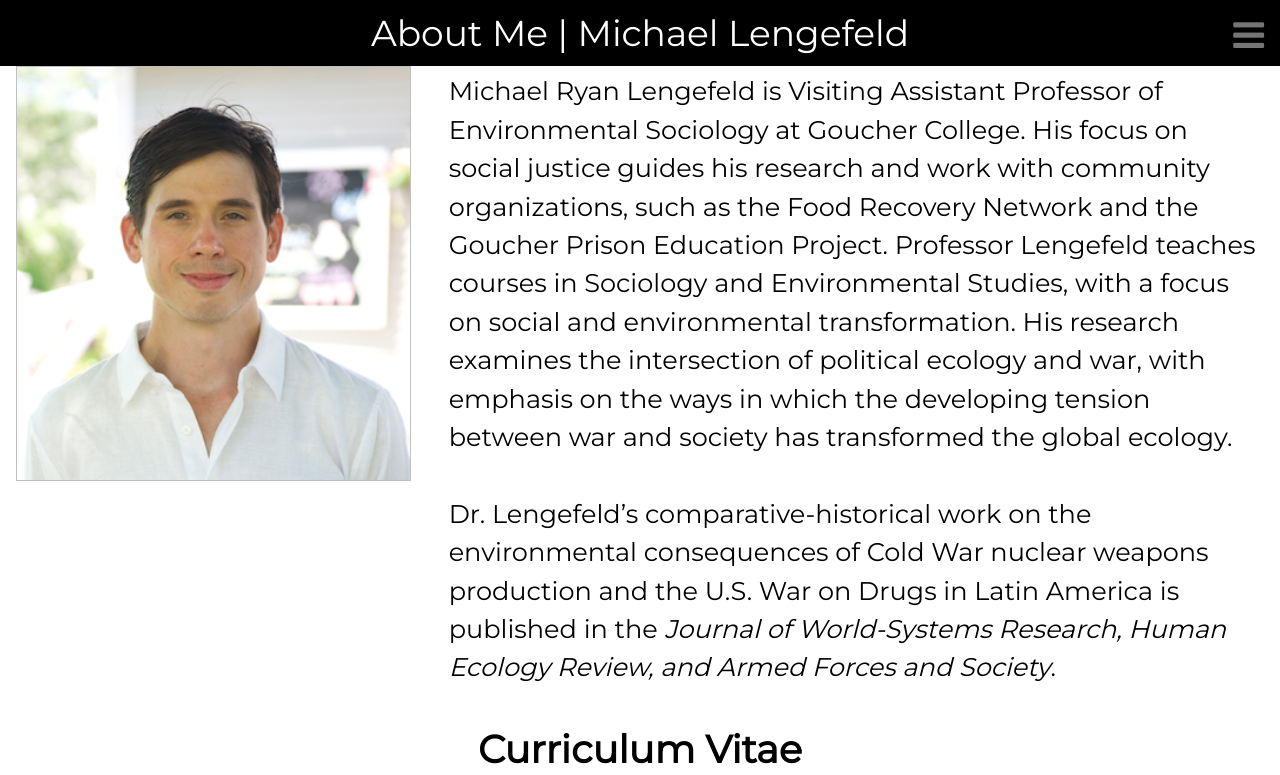
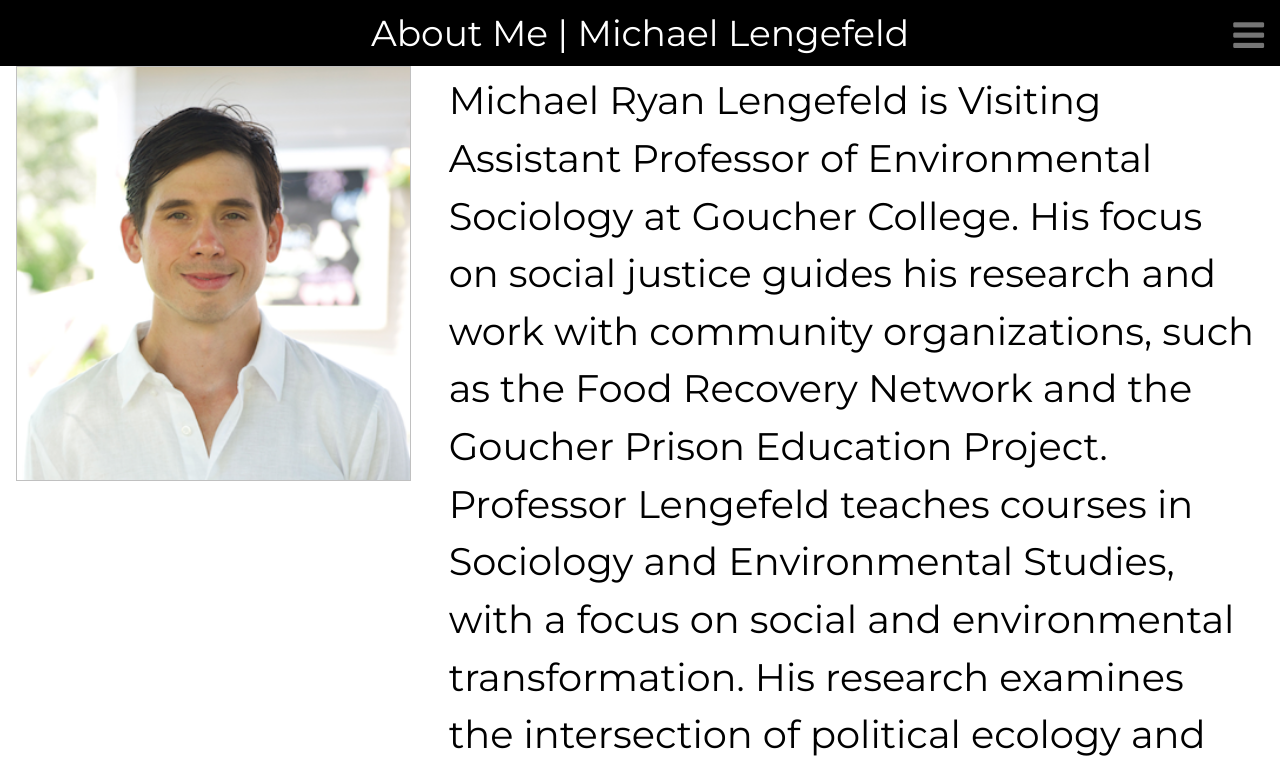
Before and after one commit to resilience1/resilience1.github.io, a Jekyll site: the page built from about/index.html, in a window 1280 px wide. Shown: the top 775 px of the page. Built offline with Jekyll 4.4.1, drawn with Linux system fonts in a browser that asks for light colours; nearby versions of some CDN libraries.

Commit message:
Update index.html

```diff
--- a/about/index.html
+++ b/about/index.html
@@ -6,14 +6,14 @@
 <head>
 <style>
 	h1{
-    	font-size: 3vw;
+    	font-size: 3.5vw;
 	font-style: bold;
     	margin: 3px;
     	padding: 3px;
 	}
 
 	h2 {
-    	font-size: 2vw;
+    	font-size: 3vw;
 	font-style: bold;
     	margin: 3px;
     	padding: 3px;
```
